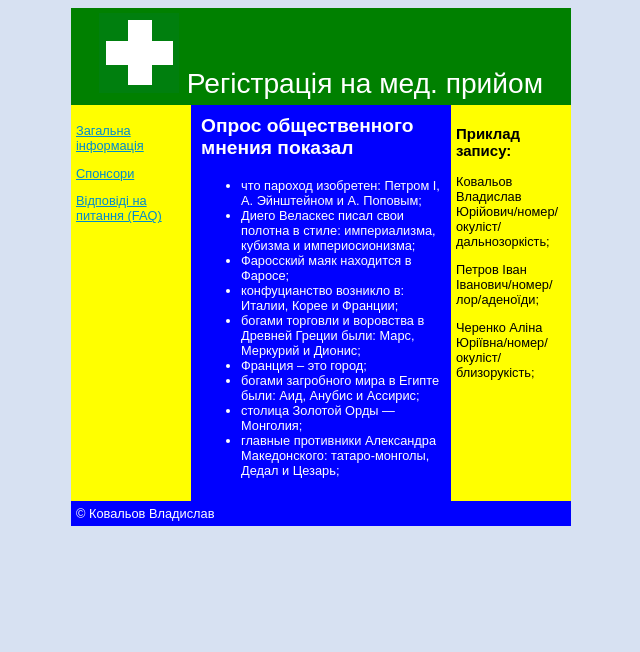
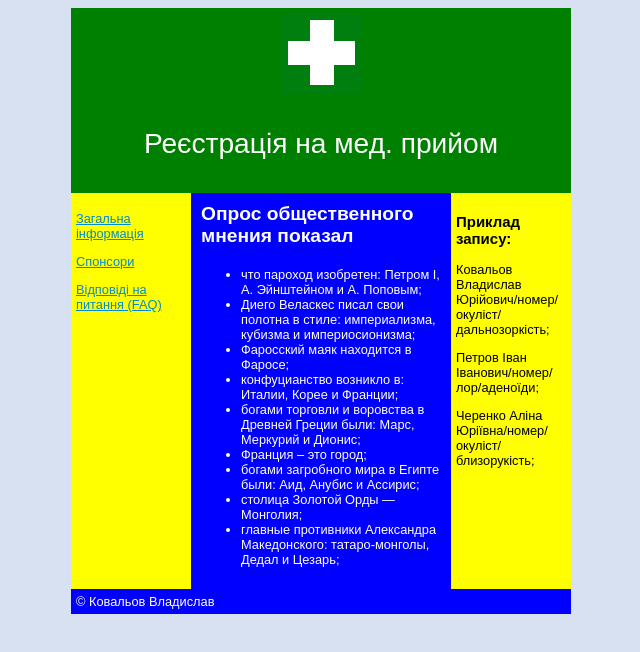
Before and after one commit to LinkWHorter/practic1, a plain HTML site: page index.html in a window 1280 px wide. Shown: the whole page, without its empty margins (319-959 px from the left). Drawn offline with Linux system fonts and the light colour scheme.

Commit message:
Update index.html

```diff
--- a/index.html
+++ b/index.html
@@ -9,7 +9,7 @@
  <body>
 
   <div id="container">
-   <div id="header"><img src="med_take.png" alt="Мед. поліклініка" height="80"> Регістрація на мед. прийом</div>
+   <div id="header"><img src="med_take.png" alt="Мед. поліклініка" height="80"><p> Реєстрація на мед. прийом</p></div>
    <div id="nav">
     <p><a href="info.html">Загальна інформація</a></p>
     <p><a href="sponsors.html">Спонсори</a></p>
```
